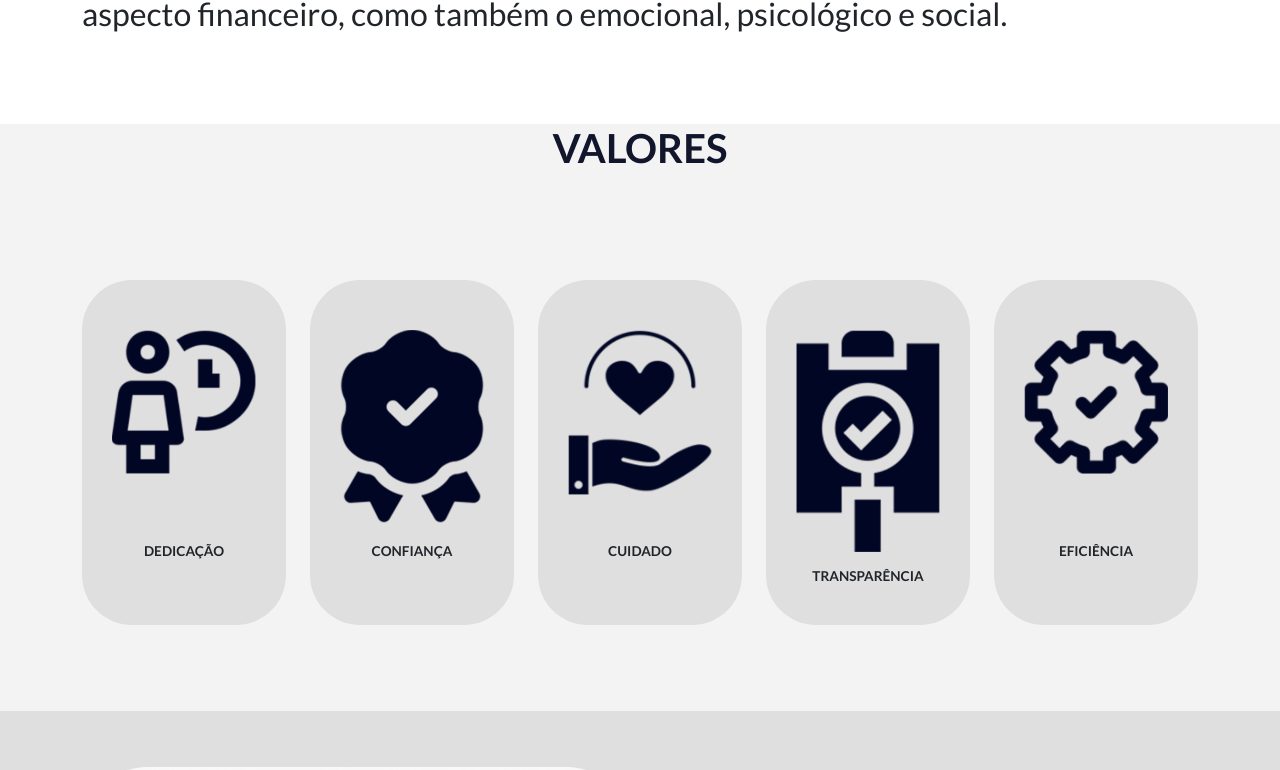
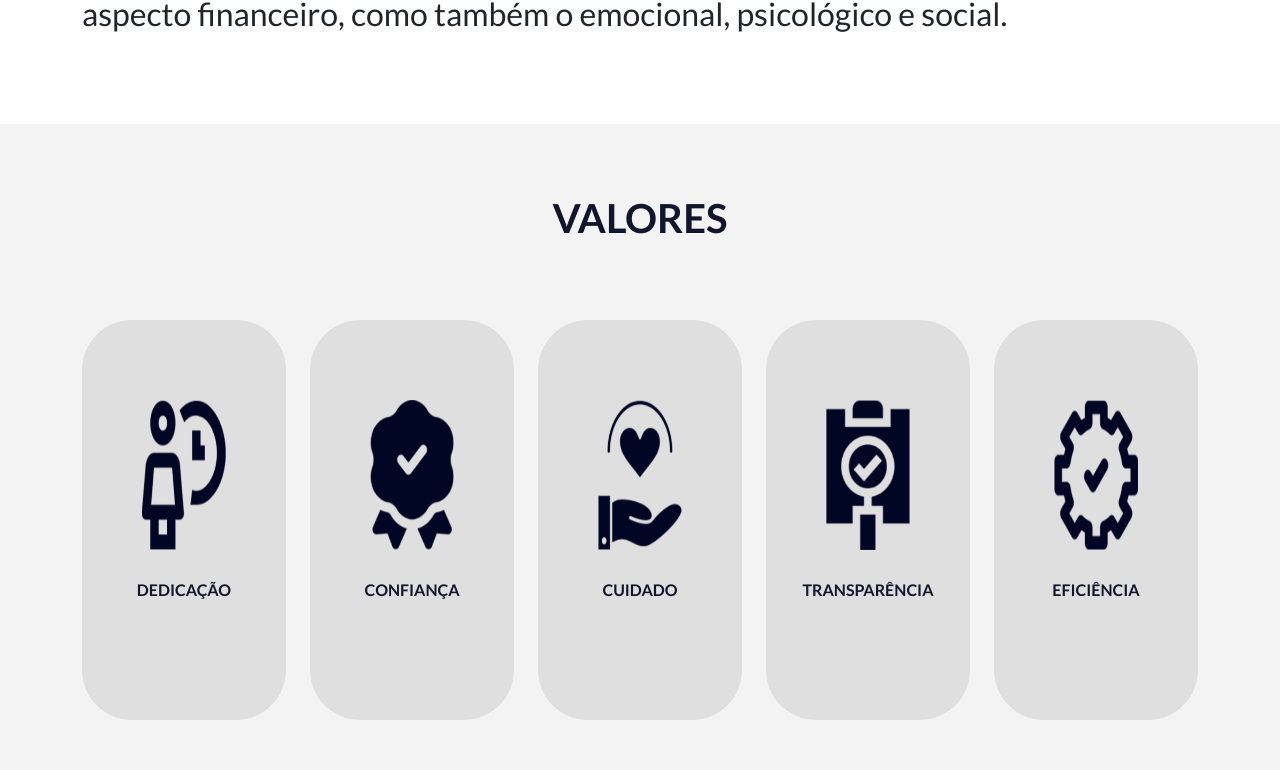
Before and after one commit to gbaadvocacia/giulianna-andrade-advocacia, a React (Create React App) app: page / in a window 1280 px wide. Shown: the part 1858-2628 px from the top of the page. Built offline with nearby package versions, Linux system fonts and the light colour scheme.

Commit message:
Fixing ValuesCard

```diff
--- a/src/components/BusinessCard/styles.ts
+++ b/src/components/BusinessCard/styles.ts
@@ -35,5 +35,6 @@ export const Content = styled.div`
 
     @media (max-width: 768px) {
         padding-top: 10px;
+        max-width: 100vw;
     }
 `;
--- a/src/components/Section3/index.tsx
+++ /dev/null
@@ -1,38 +0,0 @@
-import Values from '../Values/index';
-import { Card, Container, Contant, Title } from './styles';
-import DedicationImg from '../../assets/dedicacao.png';
-import ConfiancaImg from '../../assets/confianca.png';
-import CuidadoImg from '../../assets/cuidado.png';
-import TransparenciaImg from '../../assets/transparencia.png';
-import EficienciaImg from '../../assets/eficiencia.png';
-
-const Section3: React.FC = () => {
-    return (
-        <Container>
-            <Contant className="container">
-                <Title>
-                    <h1 className="text-center fw-bold">VALORES</h1>
-                </Title>
-                <Card className="row row-cols-1 row-cols-sm-2 row-cols-md-3 row-cols-lg-5 justify-content-center">
-                    <div className="col d-flex mb-3">
-                        <Values value={DedicationImg} type="DEDICAÇÃO" />
-                    </div>
-                    <div className="col d-flex mb-3">
-                        <Values value={ConfiancaImg} type="CONFIANÇA" />
-                    </div>
-                    <div className="col d-flex  mb-3">
-                        <Values value={CuidadoImg} type="CUIDADO" />
-                    </div>
-                    <div className="col d-flex mb-3">
-                        <Values value={TransparenciaImg} type="TRANSPARÊNCIA" />
-                    </div>
-                    <div className="col d-flex mb-3">
-                        <Values value={EficienciaImg} type="EFICIÊNCIA" />
-                    </div>
-                </Card>
-            </Contant>
-        </Container>
-    );
-};
-
-export default Section3;
--- a/src/components/Section3/styles.ts
+++ /dev/null
@@ -1,16 +0,0 @@
-import styled from 'styled-components';
-
-export const Container = styled.section`
-    background-color: var(--light-gray);
-    color: var(--dark-blue);
-`;
-
-export const Contant = styled.div``;
-
-export const Title = styled.div`
-    padding-bottom: 100px;
-`;
-
-export const Card = styled.div`
-    padding-bottom: 70px;
-`;
--- a/src/components/Values/index.tsx
+++ b/src/components/Values/index.tsx
@@ -1,28 +1,40 @@
-/* eslint-disable jsx-a11y/img-redundant-alt */
-import { Border, Card } from './styles';
+import { Card, Container, Title } from './styles';
+import DedicationImg from '../../assets/dedicacao.png';
+import ConfiancaImg from '../../assets/confianca.png';
+import CuidadoImg from '../../assets/cuidado.png';
+import TransparenciaImg from '../../assets/transparencia.png';
+import EficienciaImg from '../../assets/eficiencia.png';
+import ValuesCard from '../ValuesCard/index';
 
-interface IValuesProps {
-    value: string;
-    type: string;
-}
-const Values: React.FC<IValuesProps> = ({ value, type }) => {
+const Values: React.FC = () => {
     return (
-        <Border>
-            <Card className="card align-self-stretch justify-items-center">
-                <div className="text-center">
-                    <img
-                        src={value}
-                        alt="Values image"
-                        className="card-img-center img-fluid"
-                        height="150"
-                        width="150"
-                    />
-                </div>
-                <div className="card-body d-flex justify-content-center mb-4">
-                    <h5 className="card-title mt-auto mb-0 fw-bold">{type}</h5>
-                </div>
-            </Card>
-        </Border>
+        <Container>
+            <div className="container">
+                <Title>
+                    <h1 className="text-center fw-bold">VALORES</h1>
+                </Title>
+                <Card className="row row-cols-1 row-cols-sm-2 row-cols-md-3 row-cols-lg-5 justify-content-center align-items-center">
+                    <div className="col d-flex mb-3 justify-content-center">
+                        <ValuesCard value={DedicationImg} type="DEDICAÇÃO" />
+                    </div>
+                    <div className="col d-flex mb-3 justify-content-center">
+                        <ValuesCard value={ConfiancaImg} type="CONFIANÇA" />
+                    </div>
+                    <div className="col d-flex  mb-3 justify-content-center">
+                        <ValuesCard value={CuidadoImg} type="CUIDADO" />
+                    </div>
+                    <div className="col d-flex mb-3 justify-content-center">
+                        <ValuesCard
+                            value={TransparenciaImg}
+                            type="TRANSPARÊNCIA"
+                        />
+                    </div>
+                    <div className="col d-flex mb-3 justify-content-center">
+                        <ValuesCard value={EficienciaImg} type="EFICIÊNCIA" />
+                    </div>
+                </Card>
+            </div>
+        </Container>
     );
 };
 
--- a/src/components/Values/styles.ts
+++ b/src/components/Values/styles.ts
@@ -1,28 +1,26 @@
 import styled from 'styled-components';
 
-export const Border = styled.div`
-    background-color: var(--gray);
-    border-radius: 50px;
-    width: 100%;
+export const Container = styled.section`
+    background-color: var(--light-gray);
+    color: var(--dark-blue);
+    padding-top: 100px;
+    padding-bottom: 100px;
 
-    @media (min-width: 768px) {
-        h5 {
-            font-size: 0.85rem;
-        }
-    }
-    @media (min-width: 1440px) {
-        h5 {
-            font-size: 1.5rem;
-        }
+    @media (max-width: 1441px) {
+        padding-top: 70px;
+        padding-bottom: 70px;
     }
 `;
 
-export const Card = styled.div`
-    background-color: var(--gray);
-    min-height: 40vh;
-    border: none;
-    border-radius: 50px;
-    padding-top: 50px;
-    margin-left: 30px;
-    margin-right: 30px;
+export const Title = styled.div`
+    padding-bottom: 100px;
+    @media (max-width: 1441px) {
+        padding-bottom: 70px;
+    }
 `;
+
+export const Card = styled.div``;
+
+/* <div className="card-body d-flex justify-content-center">
+                    <h5 className="card-title mt-auto mb-0 fw-bold">{type}</h5>
+                </div> */
--- /dev/null
+++ b/src/components/ValuesCard/index.tsx
@@ -0,0 +1,31 @@
+/* eslint-disable jsx-a11y/img-redundant-alt */
+import { Border, Card, Container, ImgCard } from './styles';
+
+interface IValuesProps {
+    value: string;
+    type: string;
+}
+const ValuesCard: React.FC<IValuesProps> = ({ value, type }) => {
+    return (
+        <Border className="align-items-center align-self-strech justify-items-center">
+            <Container>
+                <div className="d-flex align-items-center">
+                    <Card className="card d-flex align-items-center w-100 h-100">
+                        <ImgCard
+                            src={value}
+                            alt="Values image"
+                            className="img-fluid align-self-center"
+                            width="150"
+                            height="233"
+                        />
+                    </Card>
+                </div>
+                <div className="card-body d-flex justify-content-center">
+                    <h5 className="card-title mt-auto mb-0 fw-bold">{type}</h5>
+                </div>
+            </Container>
+        </Border>
+    );
+};
+
+export default ValuesCard;
--- /dev/null
+++ b/src/components/ValuesCard/styles.ts
@@ -0,0 +1,41 @@
+import styled from 'styled-components';
+
+export const Border = styled.div`
+    background-color: var(--gray);
+    border-radius: 50px;
+    width: 350px;
+    height: 400px;
+
+    @media (min-width: 768px) {
+        h5 {
+            font-size: 1rem;
+        }
+    }
+    @media (min-width: 1440px) {
+        h5 {
+            font-size: 1.5rem;
+        }
+    }
+`;
+
+export const ImgCard = styled.img`
+    width: 150px;
+    height: 150px;
+`;
+
+export const Card = styled.div`
+    width: 350px;
+    height: 233px;
+    border: none;
+    background-color: var(--gray);
+    border-radius: 50px;
+
+    padding: 30px;
+`;
+
+export const Container = styled.div`
+    padding-top: 50px;
+    padding-bottom: 50px;
+    padding-right: 30px;
+    padding-left: 30px;
+`;
--- a/src/page/Main/index.tsx
+++ b/src/page/Main/index.tsx
@@ -1,19 +1,19 @@
 import Footer from '../../components/Footer';
 import Header from '../../components/Header';
 import BusinessCard from '../../components/BusinessCard';
-import Section3 from '../../components/Section3';
 import Section4 from '../../components/Section4';
 import Section5 from '../../components/Section5';
 import Section6 from '../../components/Section6';
 import Section7 from '../../components/Section7';
 import TheOffice from '../../components/TheOffice';
+import Values from '../../components/Values';
 
 const Main = () => (
     <>
         <Header />
         <BusinessCard />
         <TheOffice />
-        <Section3 />
+        <Values />
         <Section4 />
         <Section5 />
         <Section6 />
```
